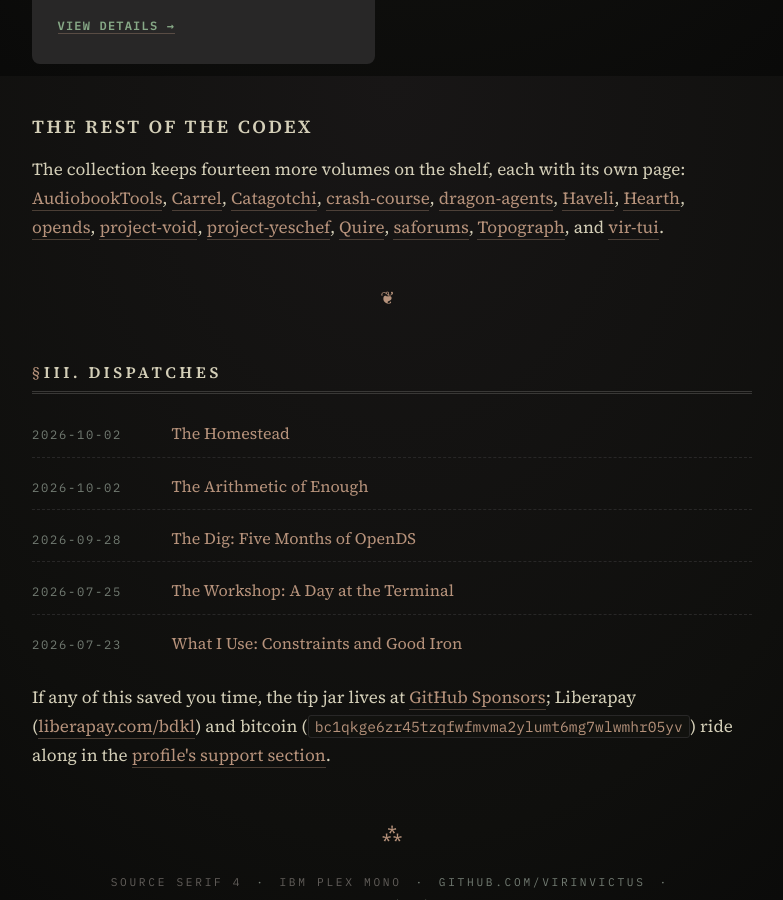
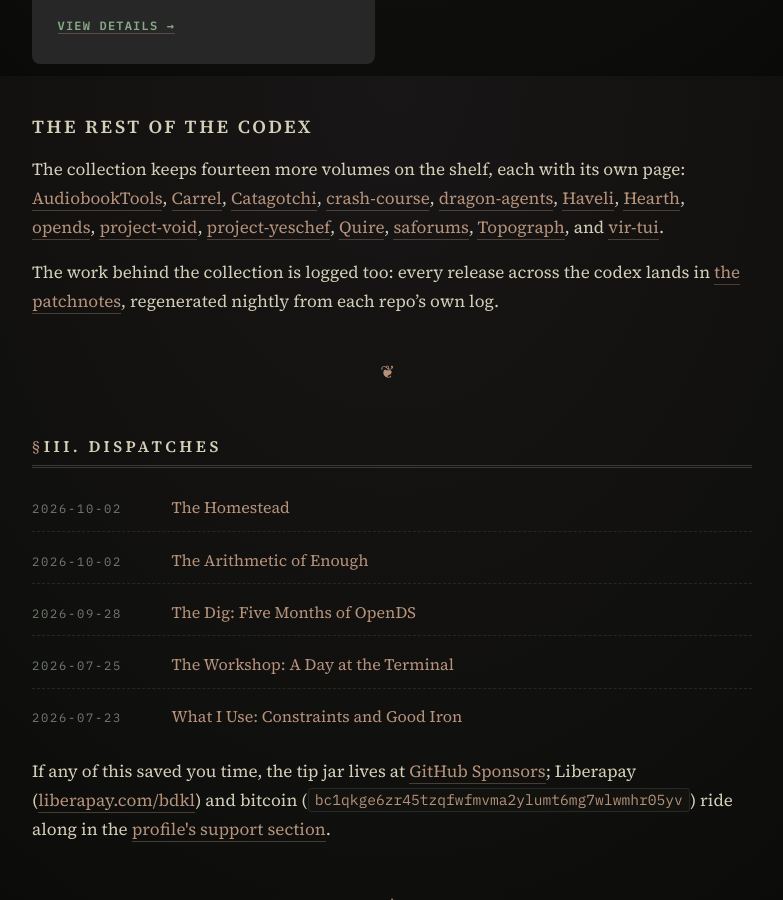
Before and after one commit to VirInvictus/VirInvictus.github.io, a Jekyll site: the page built from README.md, in a window 1280 px wide and 900 px high, scrolled down 7124 px. Shown: the whole window, without its empty margins (248-1031 px from the left). Built offline with Jekyll 4.4.1, drawn with Linux system fonts in a browser that asks for light colours.

Commit message:
docs: the patchnotes page and its shelf-line link
A generated work record now lives at /patchnotes/: every release across
the codex, regenerated nightly by the annals repo's publish pipeline and
wrapped in a Liquid raw block so it can never break the build. Linked
from the end of the shelf section; the page itself is never hand-edited.

```diff
--- a/README.md
+++ b/README.md
@@ -267,6 +267,8 @@ Native Linux desktop software sits at the centre, with games, KOReader companion
 
 The collection keeps fourteen more volumes on the shelf, each with its own page: [AudiobookTools]({{ '/codex/audiobooktools/' | relative_url }}), [Carrel]({{ '/codex/carrel/' | relative_url }}), [Catagotchi]({{ '/codex/catagotchi/' | relative_url }}), [crash-course]({{ '/codex/crash-course/' | relative_url }}), [dragon-agents]({{ '/codex/dragon-agents/' | relative_url }}), [Haveli]({{ '/codex/haveli/' | relative_url }}), [Hearth]({{ '/codex/hearth/' | relative_url }}), [opends]({{ '/codex/opends/' | relative_url }}), [project-void]({{ '/codex/project-void/' | relative_url }}), [project-yeschef]({{ '/codex/project-yeschef/' | relative_url }}), [Quire]({{ '/codex/quire/' | relative_url }}), [saforums]({{ '/codex/saforums/' | relative_url }}), [Topograph]({{ '/codex/topograph/' | relative_url }}), and [vir-tui]({{ '/codex/vir-tui/' | relative_url }}).
 
+The work behind the collection is logged too: every release across the codex lands in [the patchnotes]({{ '/patchnotes/' | relative_url }}), regenerated nightly from each repo's own log.
+
 <p class="ornament ornament--fleuron">❦</p>
 
 ## III. Dispatches
```
Also changed, not shown: CLAUDE.md (+1 -0 lines).
